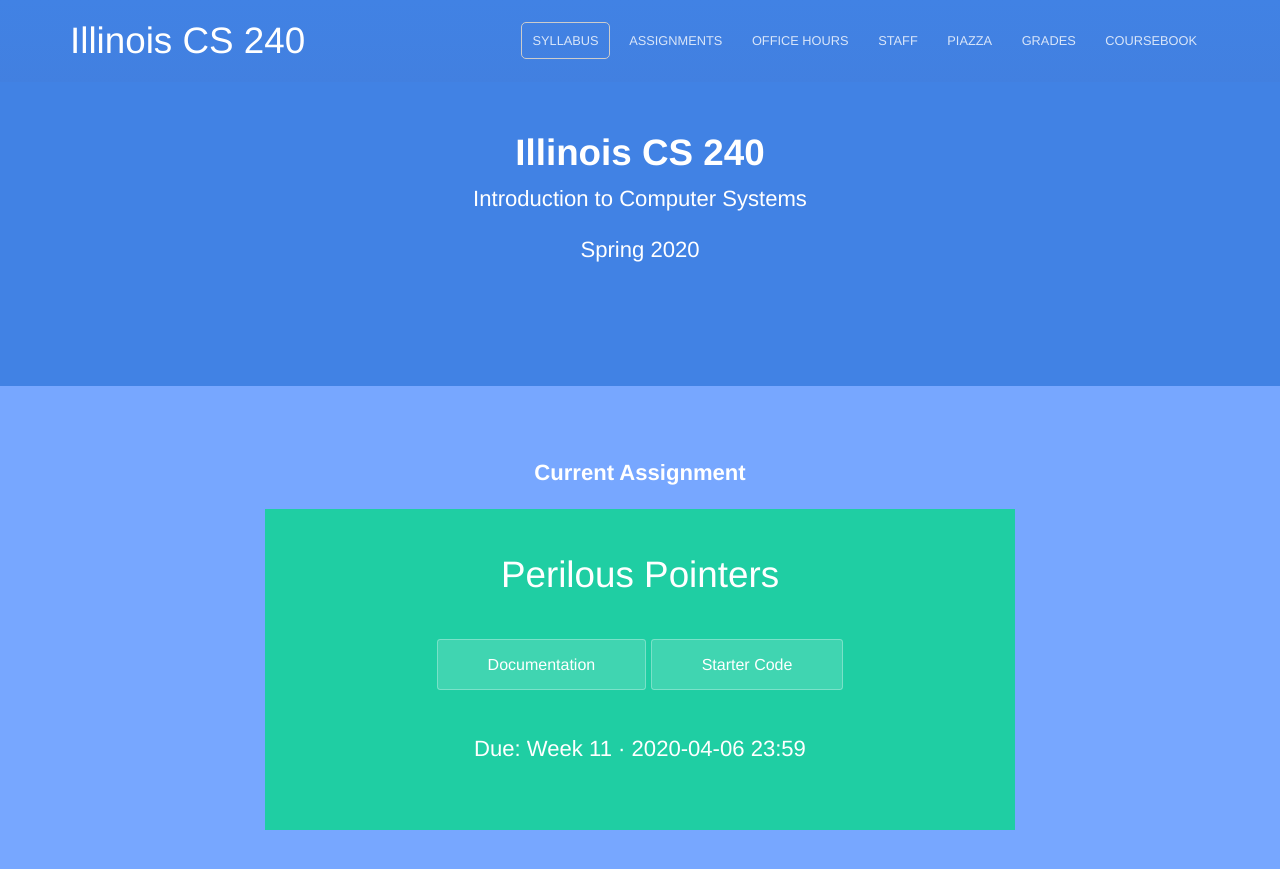
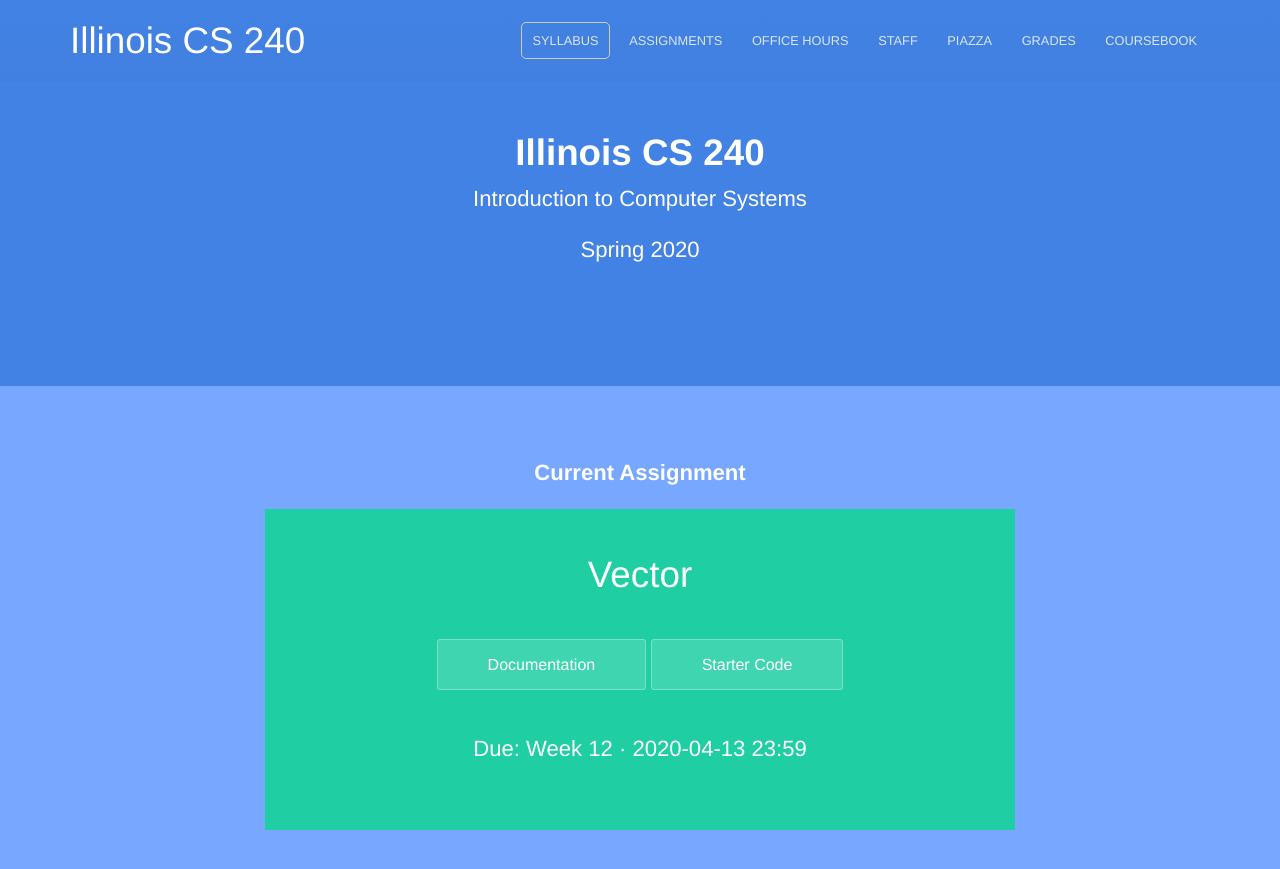
Before and after one commit to illinois-cs240/illinois-cs240.github.io, a Jekyll site: the page built from index.html, in a window 1280 px wide and 900 px high. Shown: the top 869 px of the window. Built offline with Jekyll 4.4.1, drawn with Linux system fonts in a browser that asks for light colours.

Commit message:
Vector Spring 2020 Deploy

```diff
--- a/_data/assignments.yaml
+++ b/_data/assignments.yaml
@@ -38,13 +38,13 @@
       url: "vector"
       submissions:
         - title: Entire Assignment
-          due_date: 2020-04-06 23:59
+          due_date: 2020-04-13 23:59
           graded_files:
           - vector.c
           - sstring.c
       resources: true
       worksheet: false
-      visible: false
+      visible: true
   -
       name: "Utilities Unleashed"
       releaseDate: "Week 12"
```
